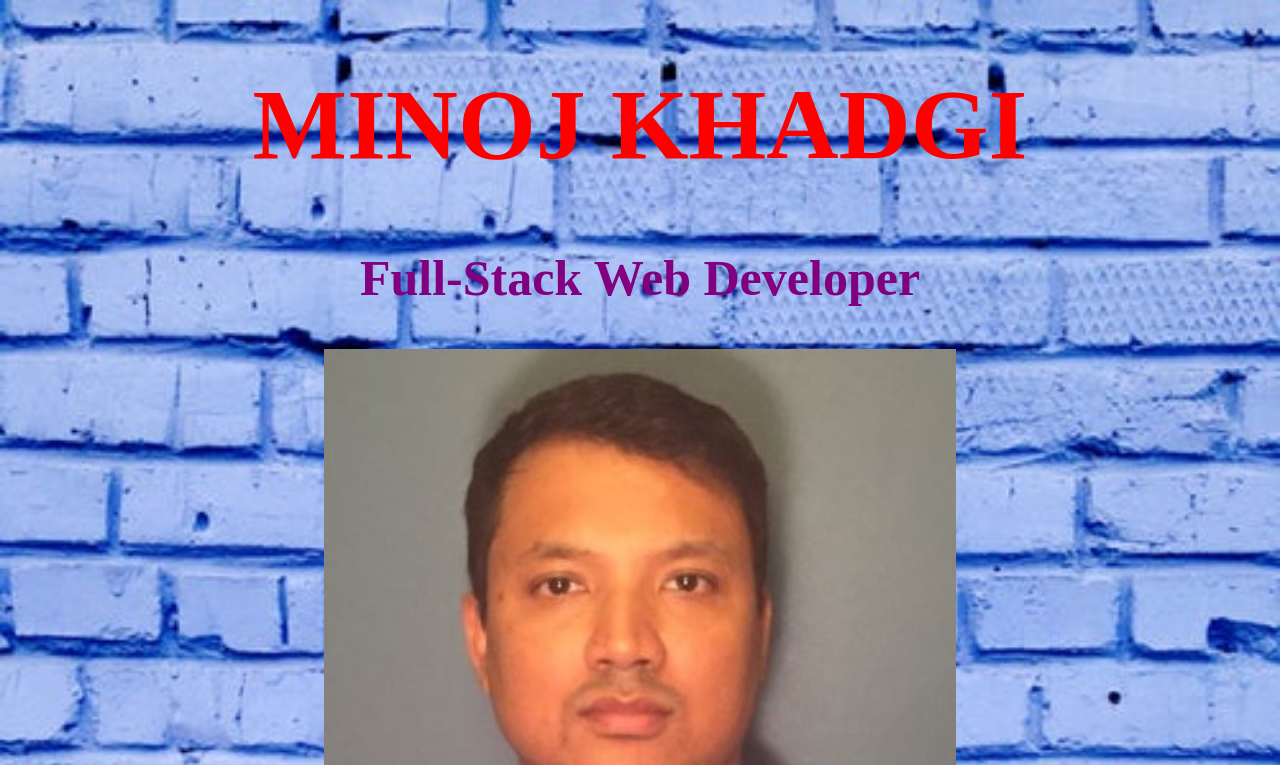
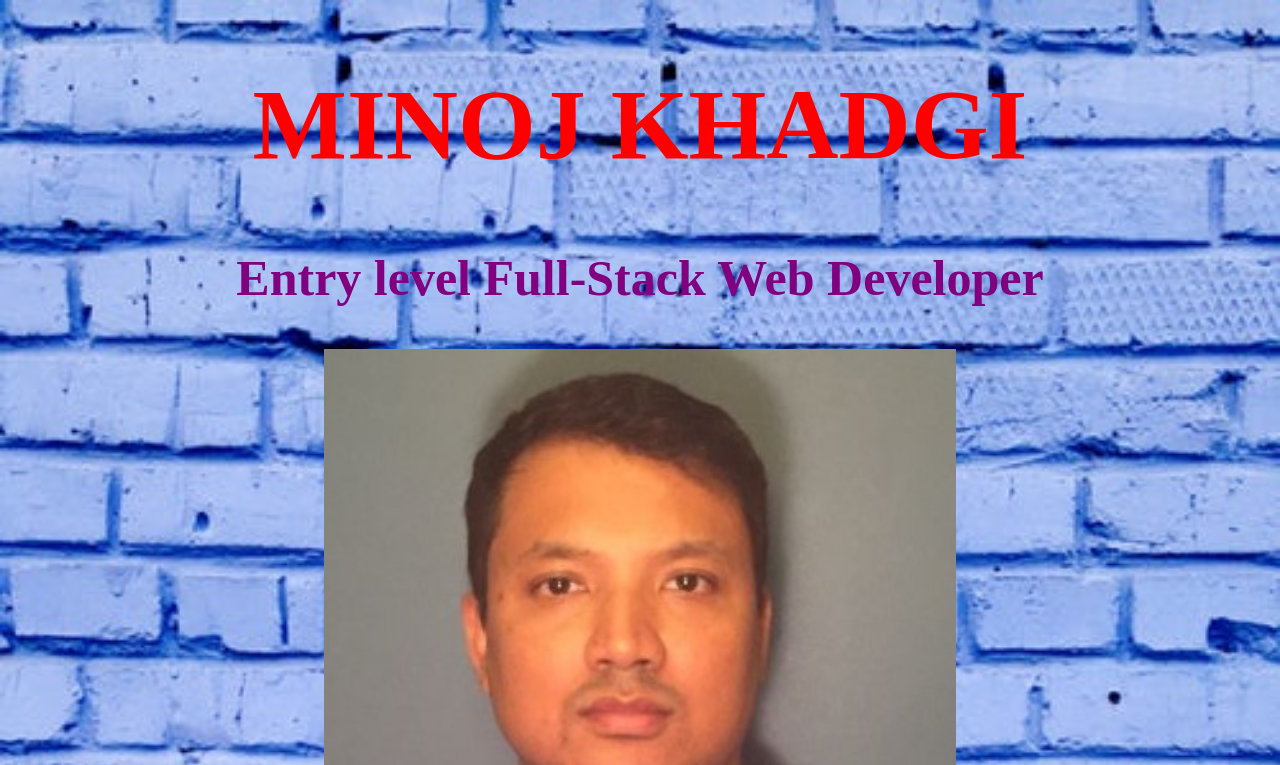
Before and after one commit to minojkhadgi/minojkhadgi.github.io, a plain HTML site: page index.html in a window 1280 px wide. Shown: the top 765 px of the page. Drawn offline with Linux system fonts and the light colour scheme.

Commit message:
h1changed

```diff
--- a/index.html
+++ b/index.html
@@ -1,7 +1,7 @@
 <!DOCTYPE   html>
 <html>
     <head>
-        <title>Minoj Khadgi- Full Stack Web Developer.
+        <title>Minoj Khadgi-Full Stack Web Developer.
 
     </title>
     <link rel="stylesheet" type="text/css" href="style.css">
@@ -12,7 +12,7 @@
 <body>
 
     <h1>MINOJ KHADGI</h1>
-    <h2>Full-Stack Web Developer</h2>
+    <h2>Entry level Full-Stack Web Developer</h2>
     <img src="minoj_pic.JPG" class="center" >
     <p>Hi this is minoj khadgi. Student of gw coding bootcamp for full stack web developer.</p>
     <h3 id="Contact">Contact Me </h3>
```
